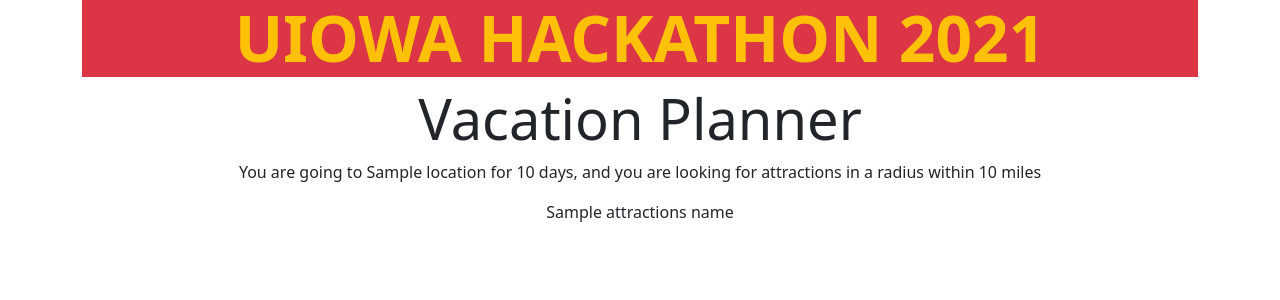
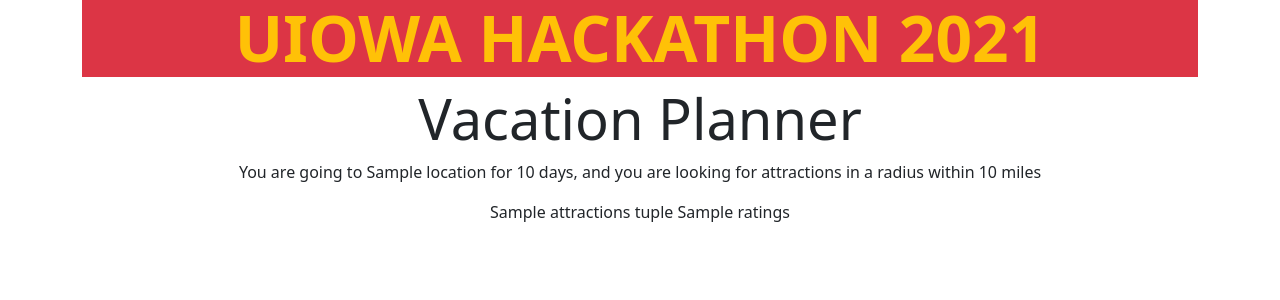
Before and after one commit to AidenPetersen/VacationPlanner, a Django app: template templates/analysis.html in a window 1280 px wide. Shown: the top 300 px of the page. Run offline with Django 3.2, Linux system fonts and the light colour scheme; the template is opened without the code that fills it: most values are stand-ins (such as "Sample title", 1, 10 or a date in 2020); some libraries are stand-ins or nearby versions.

Commit message:
forgot the templates

```diff
--- a/templates/analysis.html
+++ b/templates/analysis.html
@@ -6,13 +6,11 @@
     <p>You are going to {{ location }} for {{ days }} days, and you are looking for attractions in a
         radius within {{ radius }} miles</p>
     <table>
-        {% for x in attractions_names %}
-            {% if x != '' %}
+        {% for name,ratings,_ in attractions_tuples %}
             <tr>
-             {{ x }}
+             {{ name }} {{ ratings }}
             </tr>
             <br>
-            {% endif %}
         {% endfor %}
     </table>
 </div>
```
